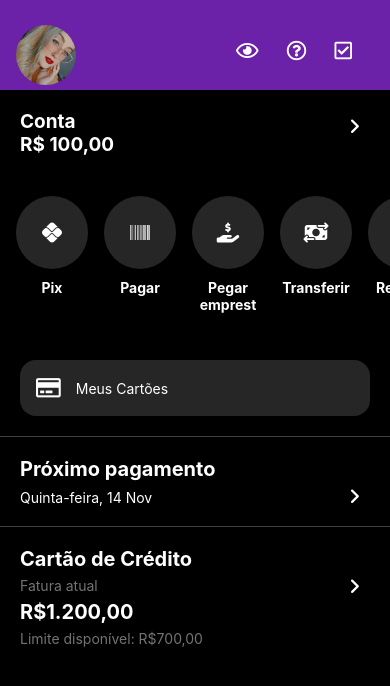
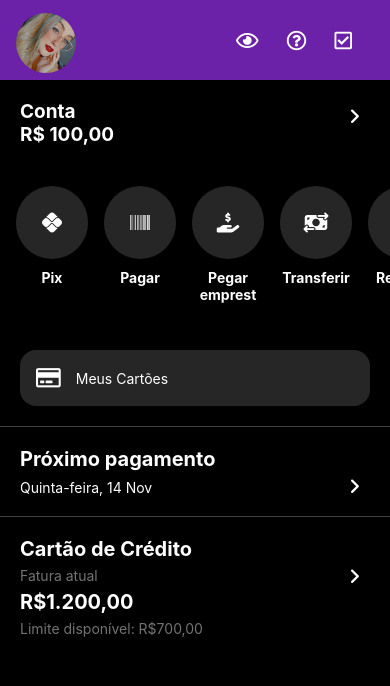
Before and after one commit to LineLemos/AnineBank, a React Native app: screen /Home in a window 390 px wide. Shown: the top 686 px of the page. Built offline with nearby package versions, Linux system fonts and the light colour scheme.

Commit message:
início da implementação do useContext

```diff
--- a/App.js
+++ b/App.js
@@ -7,6 +7,7 @@ import FontAwesome6 from "react-native-vector-icons/FontAwesome6";
 import { NavigationContainer } from "@react-navigation/native";
 import { useEffect} from "react";
 import { StatusBar } from "react-native";
+import { ThemeProvider } from "./src/components/Context";
 
 const Stack = createStackNavigator();
 
@@ -26,8 +27,9 @@ useEffect(() => {
 }, []);
 
   return (
+    <ThemeProvider>
       <NavigationContainer style={styles.container}>
-      <StatusBar barStyle="light-content" backgroundColor='#6b21a8'/>
+        <StatusBar barStyle="light-content" backgroundColor="#6b21a8" />
         <Stack.Navigator initialRouteName="Home">
           <Stack.Screen
             name="Home"
@@ -38,7 +40,7 @@ useEffect(() => {
                   style={{
                     backgroundColor: "#6b21a8",
                     padding: 8,
-                  height: 90,
+                    height: 80,
                     flexDirection: "row",
                     alignItems: "center",
                     justifyContent: "space-between",
@@ -50,8 +52,8 @@ useEffect(() => {
                       width: 60,
                       height: 60,
                       borderRadius: 50,
-                    marginTop: 20,
-                    marginLeft:8,
+                      marginTop: 6,
+                      marginLeft: 8,
                     }}
                   />
                   <View
@@ -59,7 +61,7 @@ useEffect(() => {
                       flexDirection: "row",
                       alignItems: "center",
                       padding: 20,
-                    paddingTop: 30,
+                      paddingTop: 20,
                       gap: 8,
                     }}
                   >
@@ -107,6 +109,7 @@ useEffect(() => {
           />
         </Stack.Navigator>
       </NavigationContainer>
+    </ThemeProvider>
   );
 }
 
--- a/src/components/Buttons.js
+++ b/src/components/Buttons.js
@@ -1,7 +1,8 @@
 import { TouchableOpacity, StyleSheet, Text, View } from "react-native";
-import { FlatList, ScrollView } from "react-native-gesture-handler";
+import { FlatList } from "react-native-gesture-handler";
 import FontAwesome5 from "react-native-vector-icons/FontAwesome5";
 import FontAwesome6 from "react-native-vector-icons/FontAwesome6";
+import { useTheme } from "../components/Context";
 
 export default function Buttons({ onPress }) {
 
--- /dev/null
+++ b/src/components/Context.js
@@ -0,0 +1,32 @@
+import React, { createContext, useContext, useState } from "react";
+
+export const Context = createContext();
+
+export const useTheme = () => useContext(Context);
+
+export const ThemeProvider = ({ children }) => {
+  const [LightTheme, setLightTheme] = useState(false);
+
+  const toggleTheme = () => {
+    setLightTheme((prevTheme) => !prevTheme);
+  };
+
+  const theme = LightTheme
+    ? {
+        backgroundColor: "#f0f0f0",
+        textColor: "#000",
+        areaButton: {backgroundColor: "#d4d4d8"},
+    }
+
+    : { backgroundColor: "#000",
+        textColor: "#fff",
+        areaButton: {backgroundColor: "#262626" }
+    };
+
+
+  return (
+    <Context.Provider value={{ theme, toggleTheme }}>
+      {children}
+    </Context.Provider>
+  );
+};
--- a/src/screens/Home.js
+++ b/src/screens/Home.js
@@ -2,14 +2,15 @@ import { useState } from "react";
 import { Text, View, StyleSheet } from "react-native";
 import Buttons from "../components/Buttons";
 import FontAwesome6 from "react-native-vector-icons/FontAwesome6";
-
-import { TouchableOpacity } from "react-native-gesture-handler";
+import {useTheme} from "../components/Context";
 
 export default function Home({ navigation }) {
   const [saldo, setSaldo] = useState(100);
   const handlePix = () => {
     navigation.navigate("Pix", { saldo, setSaldo });
   };
+
+  const { theme, toggleTheme } = useTheme();
 
   const formatCurrency = (value) => {
     return value.toLocaleString("pt-BR", {
@@ -27,7 +28,7 @@ export default function Home({ navigation }) {
           alignItems: "center",
         }}
       >
-        <Text style={styles.account}>Conta</Text>
+        <Text style={[styles.account, {color: theme.textColor}]}>Conta</Text>
         <View
           style={{
             position: "absolute",
```
Lines whose indentation alone changed are shown as unchanged.
